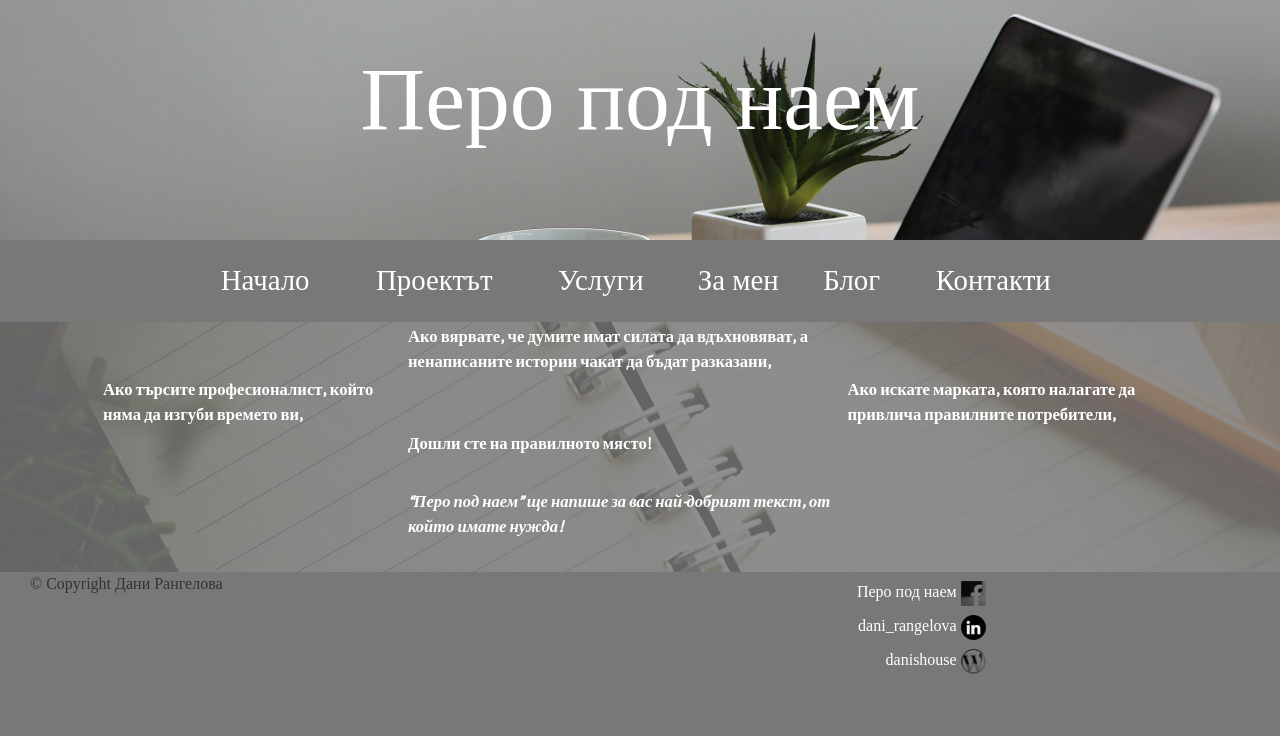
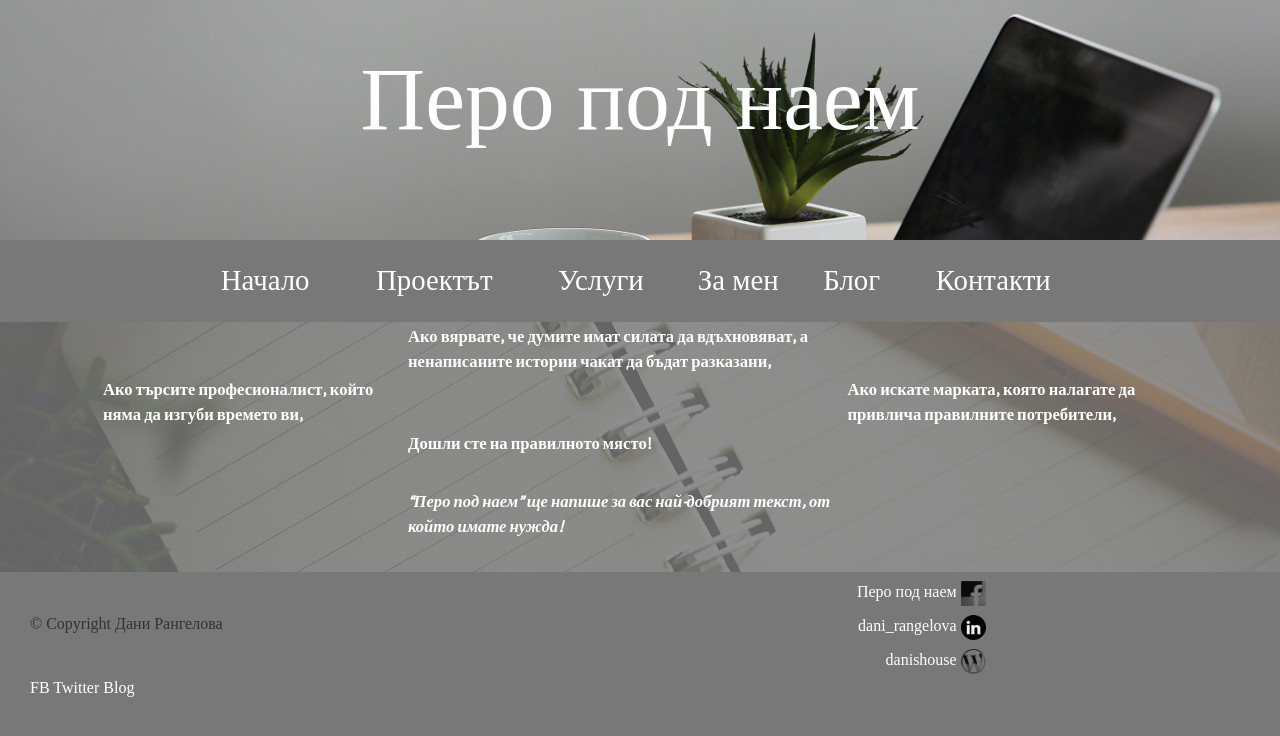
Before and after one commit to peropodnaem/peropodnaem.github.io, a Jekyll site: the page built from index.md, in a window 1280 px wide. Shown: the top 736 px of the page. Built offline with Jekyll 4.4.1, drawn with Linux system fonts in a browser that asks for light colours; some web fonts are replaced.

Commit message:
footer  + css

```diff
--- a/_includes/footer.html
+++ b/_includes/footer.html
@@ -3,6 +3,13 @@
     <div class="footer-content">
       <p>{{site.description}} </p>
       <p>&copy Copyright Дани Рангелова</p>
+      <span itemscope itemtype="http://schema.org/Organization">
+        <link itemprop="url" href="http://peropodnaem.com">
+        <a itemprop="sameAs" href="https://www.facebook.com/peropodnaem">FB</a>
+        <a itemprop="sameAs" href="https://www.linkedin.com/in/dani-rangelova-1a895139/">Twitter</a>
+        <a itemprop="sameAs" href="https://danishouse.wordpress.com/">Blog</a>
+      </span>
+
     </div>
     <div class="footer-social">
     <ul>
--- a/assets/main.scss
+++ b/assets/main.scss
@@ -7,3 +7,4 @@
 .breadcrumbs a {color: white;}
 .breadcrumbs a:hover {color: #df6d59;}
 div.clear {clear: both;}
+p {padding-bottom: 40px;}
```
Also changed, not shown: _includes/head.html (+13 -0 lines).
